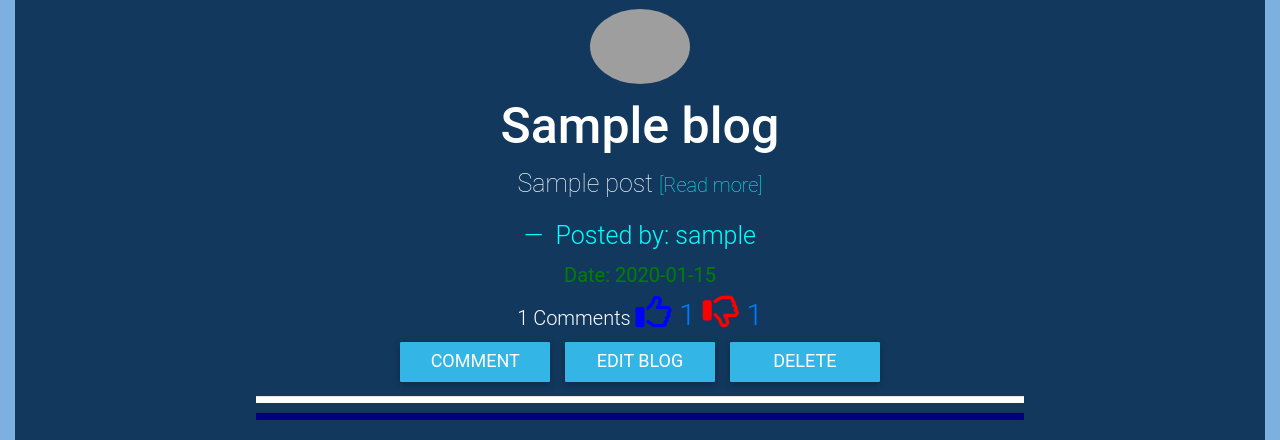
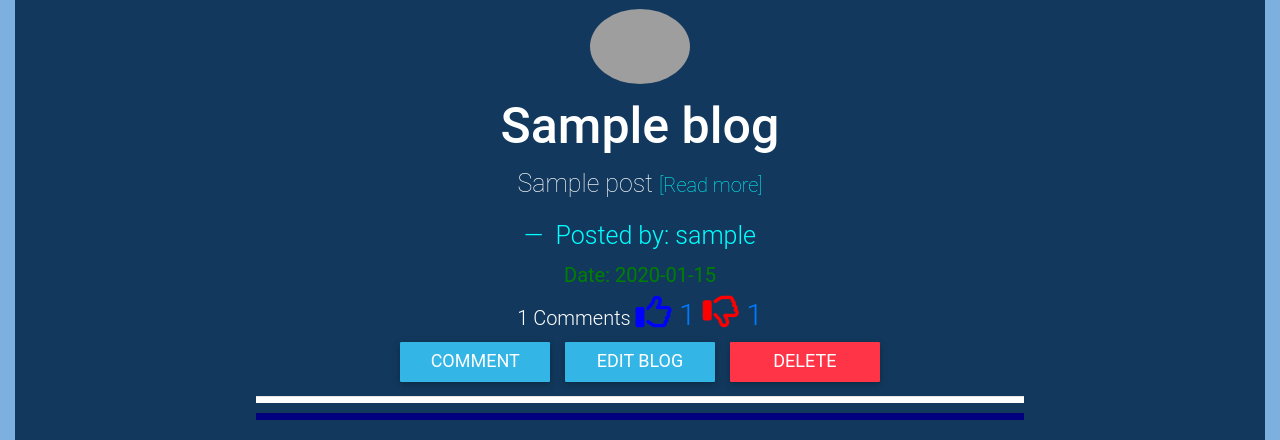
Before and after one commit to maureen-muriithi/Millennial-Blog, a Flask app: template app/templates/index.html in a window 1280 px wide. Shown: the part 768-1208 px from the top of the page. Run offline with Flask 2, Linux system fonts and the light colour scheme; the template is opened without the code that fills it: most values are stand-ins (such as "Sample title", 1, 10 or a date in 2020); parts of the project's set-up code (start-up, migrations or seed data) failed here and were passed over; some libraries are stand-ins or nearby versions; grey boxes are pictures that could not be loaded.

Commit message:
Update delete button to red

```diff
--- a/app/templates/macros.html
+++ b/app/templates/macros.html
@@ -40,7 +40,7 @@
 
                                     <a href="{{url_for('main.comment',blog_id = blog.id)}}" class="btn btn-info btn-sm" style="height: 40px; width: 150px; font-size: 1.8rem;"> Comment</a>
                                     <a href="{{url_for('main.edit_blog', blog_id=blog.id)}}"  class="btn btn-info btn-sm" style="height: 40px; width: 150px; font-size: 1.8rem;"> EDIT BLOG</a>
-                                    <a href="{{url_for('main.delete_blog', blog_id = blog.id)}}" class="btn btn-info btn-sm" style="height: 40px; width: 150px; font-size: 1.8rem;"> DELETE</a>
+                                    <a href="{{url_for('main.delete_blog', blog_id = blog.id)}}" class="btn btn-danger btn-sm" style="height: 40px; width: 150px; font-size: 1.8rem;"> DELETE</a>
 
 
                                     <br>
```
